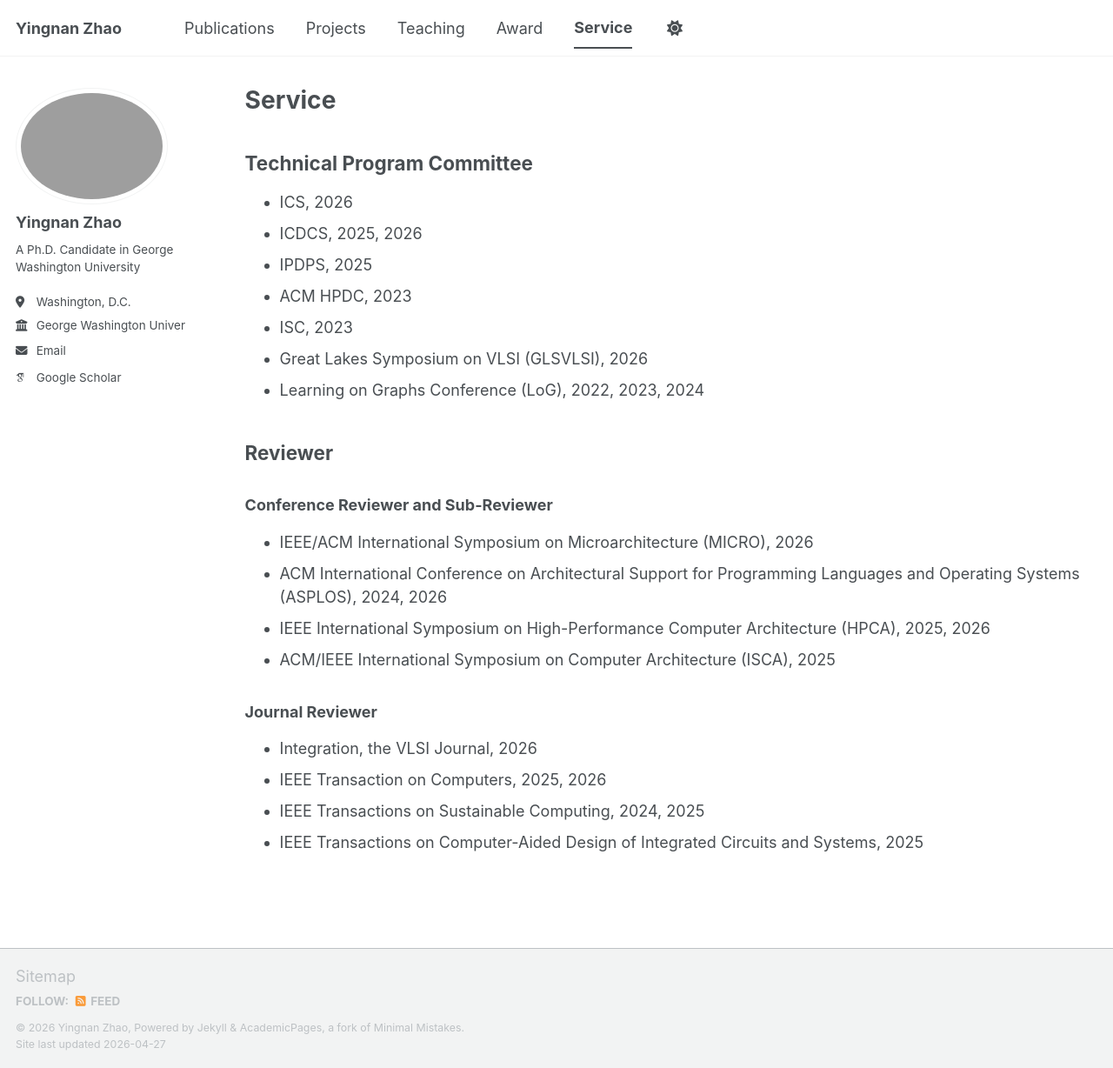
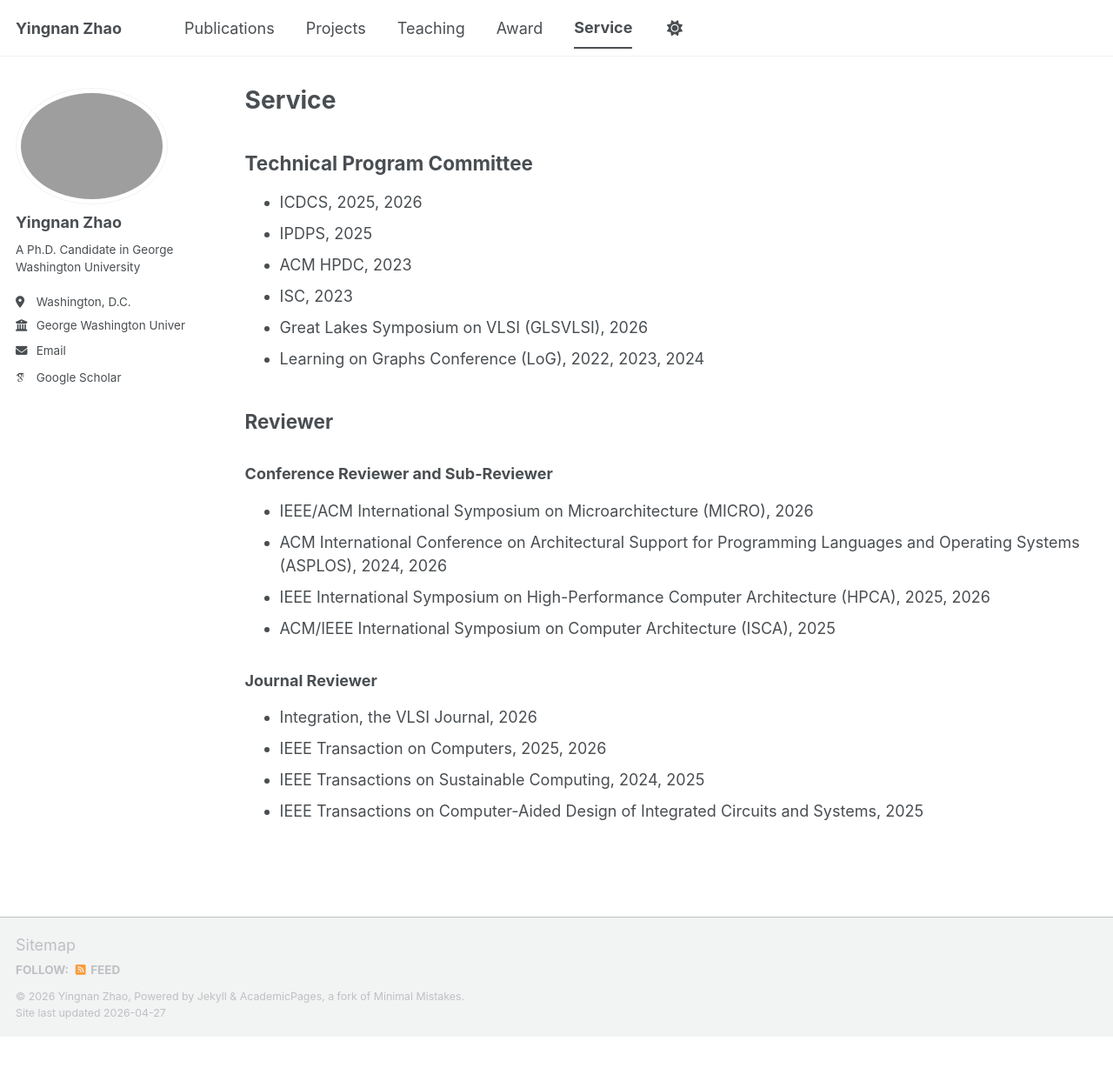
Before and after one commit to yingnan96/yingnan96.github.io, a Jekyll site: the page built from _pages/year-archive.html, in a window 1280 px wide and 1228 px high. Shown: the whole window at 87% size. Built offline with Jekyll 4.4.1, drawn with Linux system fonts in a browser that asks for light colours; some web fonts are replaced; a script bundle is joined from its source files by our own code; library files that are not in the unit come from our copies.

Commit message:
Update year-archive.html

```diff
--- a/_pages/year-archive.html
+++ b/_pages/year-archive.html
@@ -7,7 +7,6 @@ author_profile: true
 
 <h2>Technical Program Committee</h2>
 <ul>
-  <li>ICS, 2026</li>
   <li>ICDCS, 2025, 2026</li>
   <li>IPDPS, 2025</li>
   <li>ACM HPDC, 2023</li>
```
